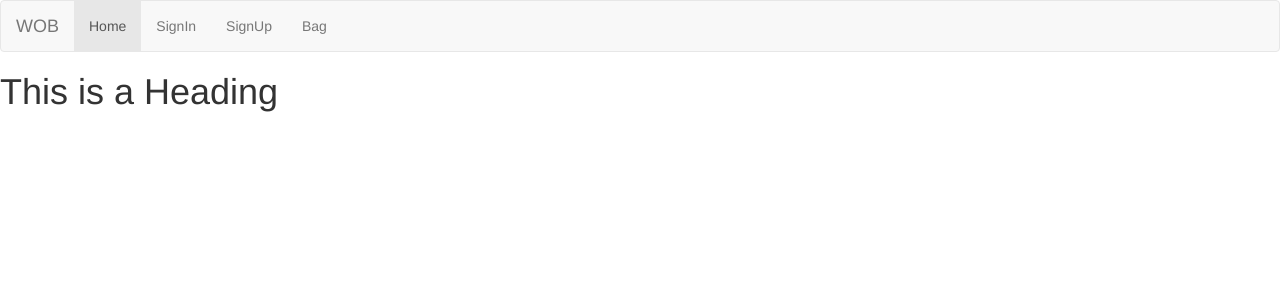
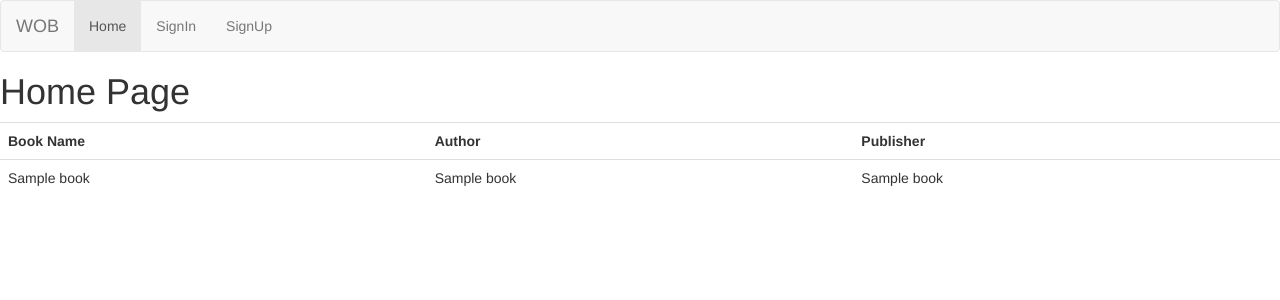
Before and after one commit to itucsdb1928/itucsdb1928_Old, a Flask app: page / in a window 1280 px wide. Shown: the top 300 px of the page. Run offline with Flask 2, Linux system fonts and the light colour scheme; a database or web service that is not in the repository returns one stand-in record (values such as "Sample title"); some libraries are stand-ins or nearby versions.

Commit message:
update homepage and printing results

```diff
--- a/app.py
+++ b/app.py
@@ -1,16 +1,26 @@
-from flask import Flask ,redirect, render_template,flash,url_for
+from flask import Flask ,redirect, render_template,flash,url_for,current_app,request
 from forms import RegistrationForm,LoginForm
+from flask_sqlalchemy import SQLAlchemy
+from datetime import datetime
+from urllib.parse import urlparse
+import os
+import psycopg2 as dbapi2
+from arrangement import Database
 app = Flask(__name__)
 
 app.config['SECRET_KEY'] = '5791628bb0b13ce0c676dfde280ba245'
 
-status=0
+
+db=Database()
+
+status=0 # for navigation bar view
 
 @app.route('/')
 @app.route('/Home')
 def homepage():
     global status
-    return render_template('home.html',Status =status,title = "Home Page")
+    my_list=db.get_home_page()
+    return render_template('home.html',Status =status,title = "Home Page",results=my_list)
 
 @app.route('/SignIn',methods=['GET','POST'])
 def sign_in_page():
@@ -46,12 +56,9 @@ def profile_page():
     status=1
     return render_template('home.html',Status=status,title = "Profile Page")
 
-@app.route('/Bag')
-def bag_page():
-    global status
-    return render_template('home.html',Status =status,title = "Bag Page")
 
 
 
 if __name__ == '__main__':
+
     app.run(debug=True, use_reloader=True)
--- /dev/null
+++ b/arrangement.py
@@ -0,0 +1,20 @@
+import psycopg2
+import psycopg2.extras
+
+
+class Database:
+
+    def __init__(self, dbname="d9ai7lm2fcpac2", user="actbkeboyhuxmt",
+                 password="1fea78755cf3302bac2775a7084f213bde9769f6c1d416b9410f438158e584a3",
+                 host="ec2-174-129-252-252.compute-1.amazonaws.com"):
+        self.con = psycopg2.connect(database=dbname, user=user, password=password, host=host)
+        self.cur = self.con.cursor()
+
+    def get_home_page(self):
+       with self.con.cursor(cursor_factory=psycopg2.extras.DictCursor) as cursor:
+           query = "SELECT Books.Title,Author.name,Publisher.name FROM Books,Author,Publisher  WHERE Books.BookID=Publisher.PublisherID AND Books.BookID=Author.AuthorID"
+           cursor.execute(query)
+           playlists = cursor.fetchall()
+           cursor.close()
+
+       return playlists
--- a/templates/home.html
+++ b/templates/home.html
@@ -1,7 +1,22 @@
 {% extends 'layout.html' %}
 {% block content %}
-    <h1>This is a Heading</h1>
-    {% for i in posts %}
-    <h2>{{i}}</h2>
-    {%endfor%}
-{% endblock content %}
+<h1>Home Page</h1>
+
+
+<table class="table is-hoverable">
+    <tr>
+        <th>Book Name</th>
+        <th>Author</th>
+        <th>Publisher</th>
+    </tr>
+    {% for i in results %}
+
+    <tr>
+        <td>{{i[0]}}</td>
+        <td>{{i[1]}}</td>
+        <td>{{i[2]}}</td>
+    </tr>
+    {% endfor %}
+</table>
+
+        {% endblock content %}
--- a/templates/layout.html
+++ b/templates/layout.html
@@ -28,7 +28,7 @@
                 <li><a href="{{ url_for('sign_in_page') }}">SignIn </a></li>
                 <li><a href="{{ url_for('sign_up_page') }}">SignUp</a></li>
                 {% endif %}
-                <li><a href="{{ url_for('bag_page') }}">Bag</a></li>
+
             </ul>
         </div>
     </nav>
```
Also changed, not shown: dbinit.py (+6 -4 lines).
